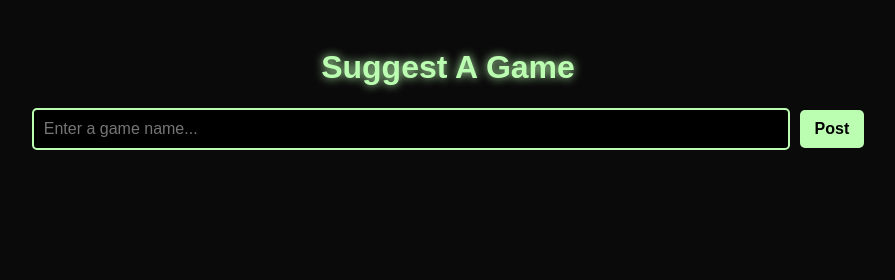
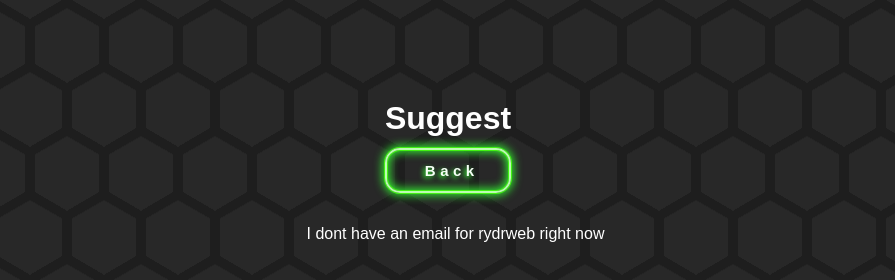
Before and after one commit to rydrweb/suggest, a plain HTML site: page index.html in a window 1280 px wide. Shown: the whole page, without its empty margins (192-1087 px from the left). Drawn offline with Linux system fonts and the light colour scheme.

Commit message:
Update index.html

```diff
--- a/index.html
+++ b/index.html
@@ -1,157 +1,99 @@
 <!DOCTYPE html>
-<html lang="en">
+<html>
+
 <head>
-    <meta charset="UTF-8">
-    <meta name="viewport" content="width=device-width, initial-scale=1.0">
-    <title>Game Name Hub</title>
+    <title>rydrweb</title>
     <style>
+        * {
+            margin: 0;
+            padding: 0;
+            box-sizing: border-box;
+            font-family: Arial, sans-serif;
+        }
+
         body {
-            font-family: Arial, sans-serif;
+            display: flex;
+            flex-direction: column;
+            align-items: center;
+            justify-content: center;
+            height: 100vh;
+            background-color: #121212;
+            color: white;
+        }
+
+        body {
+            justify-content: center;
             text-align: center;
-            background-color: #0a0a0a;
-            color: #bbfeb1;
-            padding: 20px;
+            align-items: center;
+            width: 100%;
+            height: 100%;
+            --s: 37px;
+            /* control the size */
+
+            --c: #0000, #282828 0.5deg 119.5deg, #0000 120deg;
+            --g1: conic-gradient(from 60deg at 56.25% calc(425% / 6), var(--c));
+            --g2: conic-gradient(from 180deg at 43.75% calc(425% / 6), var(--c));
+            --g3: conic-gradient(from -60deg at 50% calc(175% / 12), var(--c));
+            background: var(--g1), var(--g1) var(--s) calc(1.73 * var(--s)), var(--g2),
+                var(--g2) var(--s) calc(1.73 * var(--s)), var(--g3) var(--s) 0,
+                var(--g3) 0 calc(1.73 * var(--s)) #1e1e1e;
+            background-size: calc(2 * var(--s)) calc(3.46 * var(--s));
         }
+
         h1 {
+            margin-bottom: 20px;
             font-size: 2rem;
-            text-shadow: 0px 0px 10px #bbfeb1;
+            margin-top: 100px;
         }
-        #gameInput {
-            width: 60%;
-            padding: 10px;
-            font-size: 16px;
+
+        a {
+            padding: 0.8em 2em 0.8em 2.5em;
+            text-decoration: none;
+            font-size: 15px;
+            font-weight: bold;
+            border-radius: 15px;
+            color: #f6fff6;
+            letter-spacing: 0.3em;
+            text-shadow: -2px 2px 5px #33fd30;
+            background-color: transparent;
             border: 2px solid #bbfeb1;
-            background: black;
-            color: #bbfeb1;
-            outline: none;
-            border-radius: 5px;
+            box-shadow: 0 0 0px 1px #42f112,
+                0 0 10px 2px #33fd30,
+                inset 0 0 0px 1px #42f112,
+                inset 0 0 10px 2px #33fd30;
+            transition: 100ms;
         }
-        button {
-            padding: 10px 15px;
-            font-size: 16px;
-            cursor: pointer;
-            border: none;
-            background: #bbfeb1;
-            color: black;
-            font-weight: bold;
-            border-radius: 5px;
-            transition: 0.3s ease;
-            margin-left: 5px;
+
+        a:hover {
+            box-shadow: 0 0 0px 1px #42f112,
+                0 0 10px 2px #33fd30,
+                inset 0 0 0px 1px #42f112,
+                inset 0 0 30px 2px #33fd30;
+            text-shadow: 0 0 10px #33fd30;
+            transform: translateY(-5px);
         }
-        button:hover {
-            background: #8df37d;
-            box-shadow: 0px 0px 10px #bbfeb1;
+
+        .content {
+            margin-top: 10px;
+            display: flex;
+            margin-left: 15px;
+            margin-top: 20px;
         }
-        .game-post {
-            background: #111;
-            padding: 15px;
-            margin: 10px auto;
-            width: 60%;
-            border-radius: 8px;
-            display: flex;
-            align-items: center;
-            justify-content: space-between;
-            box-shadow: 0px 0px 15px #8df37d;
-            transition: 0.3s ease;
-        }
-        .game-post:hover {
-            box-shadow: 0px 0px 20px #bbfeb1;
-        }
-        .votes {
-            display: flex;
-            align-items: center;
-        }
-        .vote-btn {
-            background: none;
-            border: none;
-            font-size: 18px;
-            cursor: pointer;
-            color: #c0ff00;
-            transition: 0.2s ease;
-        }
-        .vote-btn:hover {
-            transform: scale(1.2);
-            color: #a0dd00;
-        }
-        .delete-btn {
-            color: red;
-            font-weight: bold;
-            cursor: pointer;
-            border: none;
-            background: none;
-            font-size: 18px;
-            transition: 0.2s ease;
-        }
-        .delete-btn:hover {
-            transform: scale(1.2);
-            color: #ff5555;
+
+        .content a {
+            margin: 5px;
         }
     </style>
 </head>
+
 <body>
+    <div>
+        <h1 style="margin-bottom: 25px;">Suggest</h1>
+        <a href="https://rydrweb.github.io" style="margin-top: 25px;">Back</a>
+        <div class="content">
+            <p style="margin-top: 25px;">I dont have an email for rydrweb right now</p>
+        </div>
+    </div>
+</body>
 
-    <h1>Suggest A Game</h1>
-    <input type="text" id="gameInput" placeholder="Enter a game name...">
-    <button onclick="postGame()">Post</button>
-
-    <div id="gameList"></div>
-
-    <script>
-        function postGame() {
-            let input = document.getElementById("gameInput").value.trim();
-            if (input === "") return;
-
-            let gameList = document.getElementById("gameList");
-
-            let postDiv = document.createElement("div");
-            postDiv.classList.add("game-post");
-
-            let nameSpan = document.createElement("span");
-            nameSpan.textContent = input;
-
-            let votesDiv = document.createElement("div");
-            votesDiv.classList.add("votes");
-
-            let upvoteBtn = document.createElement("button");
-            upvoteBtn.innerHTML = "👍";
-            upvoteBtn.classList.add("vote-btn");
-            upvoteBtn.onclick = function () {
-                let count = upvoteBtn.nextElementSibling;
-                count.textContent = parseInt(count.textContent) + 1;
-            };
-
-            let voteCount = document.createElement("span");
-            voteCount.textContent = "0";
-            voteCount.style.margin = "0 10px";
-            voteCount.style.fontSize = "18px";
-
-            let downvoteBtn = document.createElement("button");
-            downvoteBtn.innerHTML = "👎";
-            downvoteBtn.classList.add("vote-btn");
-            downvoteBtn.onclick = function () {
-                let count = downvoteBtn.previousElementSibling;
-                count.textContent = parseInt(count.textContent) - 1;
-            };
-
-            let deleteBtn = document.createElement("button");
-            deleteBtn.textContent = "❌";
-            deleteBtn.classList.add("delete-btn");
-            deleteBtn.onclick = function () {
-                gameList.removeChild(postDiv);
-            };
-
-            votesDiv.appendChild(upvoteBtn);
-            votesDiv.appendChild(voteCount);
-            votesDiv.appendChild(downvoteBtn);
-
-            postDiv.appendChild(nameSpan);
-            postDiv.appendChild(votesDiv);
-            postDiv.appendChild(deleteBtn);
-
-            gameList.insertBefore(postDiv, gameList.firstChild);
-            document.getElementById("gameInput").value = "";
-        }
-    </script>
-
-</body>
 </html>
```
